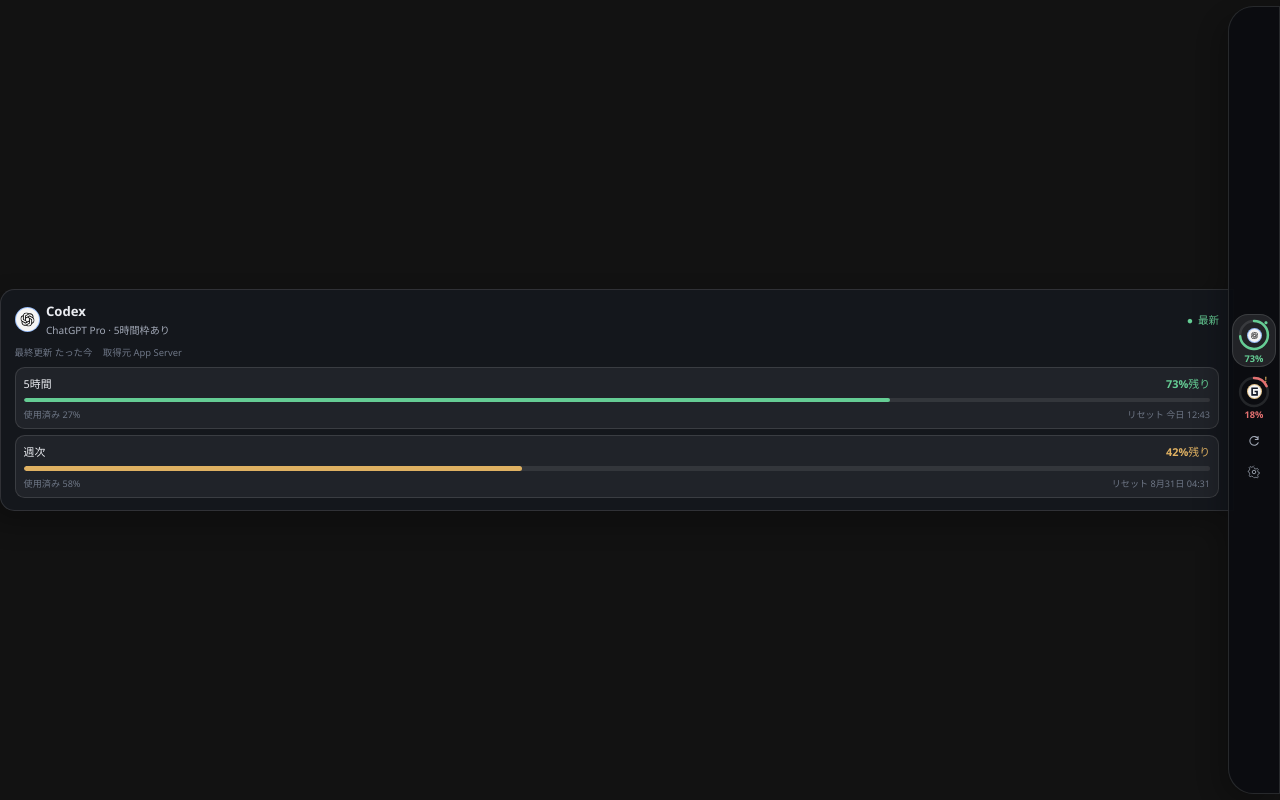
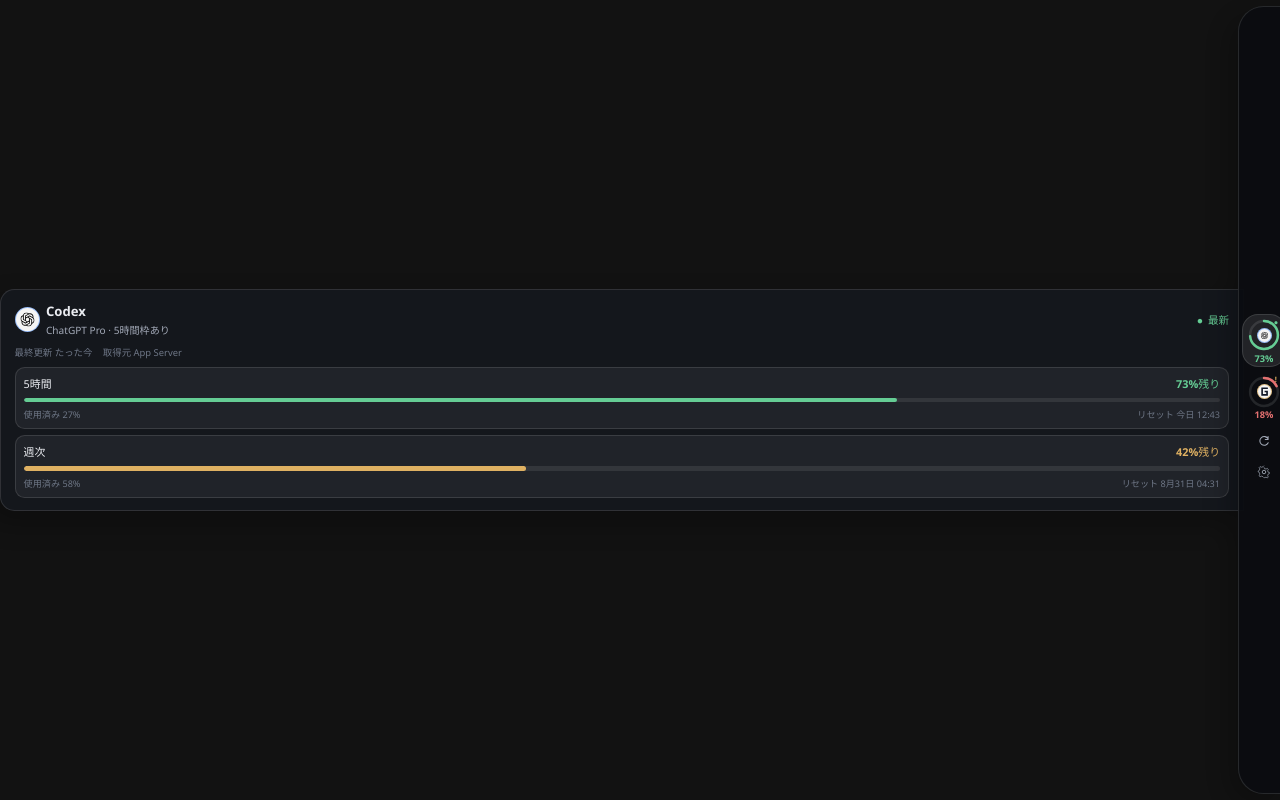
Before and after one commit to j23033it/UsageDock, a React (Vite) app: page / in a window 1280 px wide. Built offline with nearby package versions, Linux system fonts and the light colour scheme.

Commit message:
ウィジェットを画面右端へ食い込ませる

```diff
--- a/src/styles.css
+++ b/src/styles.css
@@ -46,10 +46,10 @@
 .root-error h1 { font-size: 1rem; }
 .root-error p { max-width: 30rem; color: var(--text-secondary); font-size: .8rem; }
 
-.widget-app { --widget-scale: 1; --rail-width: 3.25rem; position: relative; min-height: calc(100% / var(--widget-scale)); width: calc(100% / var(--widget-scale)); transform: scale(var(--widget-scale)); transform-origin: right center; }
-.widget-app--size-s { --rail-width: 2.625rem; }
-.widget-app--size-l { --rail-width: 4rem; }
-.widget-rail { position: fixed; z-index: 10; top: .4rem; right: var(--safe-right); bottom: calc(.4rem + var(--safe-bottom)); display: flex; width: var(--rail-width); flex-direction: column; align-items: center; justify-content: center; padding: .4rem .2rem; border: 1px solid var(--border-subtle); border-radius: 1.6rem 0 0 1.6rem; background: var(--surface-app); box-shadow: -10px 10px 26px rgb(0 0 0 / 24%); }
+.widget-app { --widget-scale: 1; --rail-width: 3.25rem; --edge-overlap: .625rem; position: relative; min-height: calc(100% / var(--widget-scale)); width: calc(100% / var(--widget-scale)); transform: scale(var(--widget-scale)); transform-origin: right center; }
+.widget-app--size-s { --rail-width: 2.625rem; --edge-overlap: .5rem; }
+.widget-app--size-l { --rail-width: 4rem; --edge-overlap: .75rem; }
+.widget-rail { position: fixed; z-index: 10; top: .4rem; right: calc(var(--safe-right) - var(--edge-overlap)); bottom: calc(.4rem + var(--safe-bottom)); display: flex; width: var(--rail-width); flex-direction: column; align-items: center; justify-content: center; padding: .4rem .2rem; border: 1px solid var(--border-subtle); border-radius: 1.6rem 0 0 1.6rem; background: var(--surface-app); box-shadow: -10px 10px 26px rgb(0 0 0 / 24%); }
 .widget-rail__top { display: none; }
 .widget-rail__bottom { display: flex; flex-direction: column; align-items: center; gap: .2rem; margin-top: .2rem; }
 .widget-brand { display: inline-grid; width: 2rem; height: 2rem; place-items: center; border: 1px solid var(--border-strong); border-radius: .7rem; background: var(--surface-raised); color: var(--text-primary); font-size: .6rem; font-weight: 800; letter-spacing: .06em; }
@@ -83,7 +83,7 @@
 .provider-mark--codex { border-color: rgb(114 168 255 / 70%); }
 .provider-mark--opencode-go { border-color: rgb(232 184 102 / 70%); }
 
-.widget-detail { position: fixed; z-index: 9; top: .4rem; right: calc(var(--rail-width) - .35rem + var(--safe-right)); bottom: calc(.4rem + var(--safe-bottom)); display: flex; width: calc(100% - var(--rail-width) + .35rem); align-items: center; pointer-events: none; }
+.widget-detail { position: fixed; z-index: 9; top: .4rem; right: calc(var(--rail-width) - .35rem + var(--safe-right) - var(--edge-overlap)); bottom: calc(.4rem + var(--safe-bottom)); display: flex; width: calc(100% - var(--rail-width) + .35rem + var(--edge-overlap)); align-items: center; pointer-events: none; }
 .widget-detail__content { position: relative; width: 100%; max-height: calc(100vh - .8rem - var(--safe-bottom)); overflow-x: hidden; overflow-y: auto; padding: .75rem .85rem; border: 1px solid var(--border-subtle); border-radius: .9rem 0 0 .9rem; background: var(--surface-panel); box-shadow: -12px 12px 30px rgb(0 0 0 / 30%); pointer-events: auto; }
 .widget-detail__content::after { content: ""; position: absolute; top: 50%; right: -1px; width: .7rem; height: 1.4rem; transform: translate(75%, -50%); clip-path: polygon(0 0, 100% 50%, 0 100%); background: var(--surface-panel); }
 .widget-detail__header, .provider-heading, .provider-meta, .window-row__heading, .window-row__meta, .settings-header, .settings-actions, .field-inline, .provider-order__row, .connection-actions { display: flex; align-items: center; }
@@ -178,7 +178,7 @@
   .settings-actions { justify-content: flex-start; }
   .settings-grid { grid-template-columns: 1fr; }
   .field--wide { grid-column: auto; }
-  .widget-detail { width: calc(100vw - 4.6rem); right: calc(4rem + var(--safe-right)); }
+  .widget-detail { width: calc(100vw - 4.6rem + var(--edge-overlap)); right: calc(4rem + var(--safe-right) - var(--edge-overlap)); }
   .widget-detail__content { padding-inline: 1rem; }
 }
 
```
Also changed, not shown: 1 other file (tests, documents, lock files or other folders).
